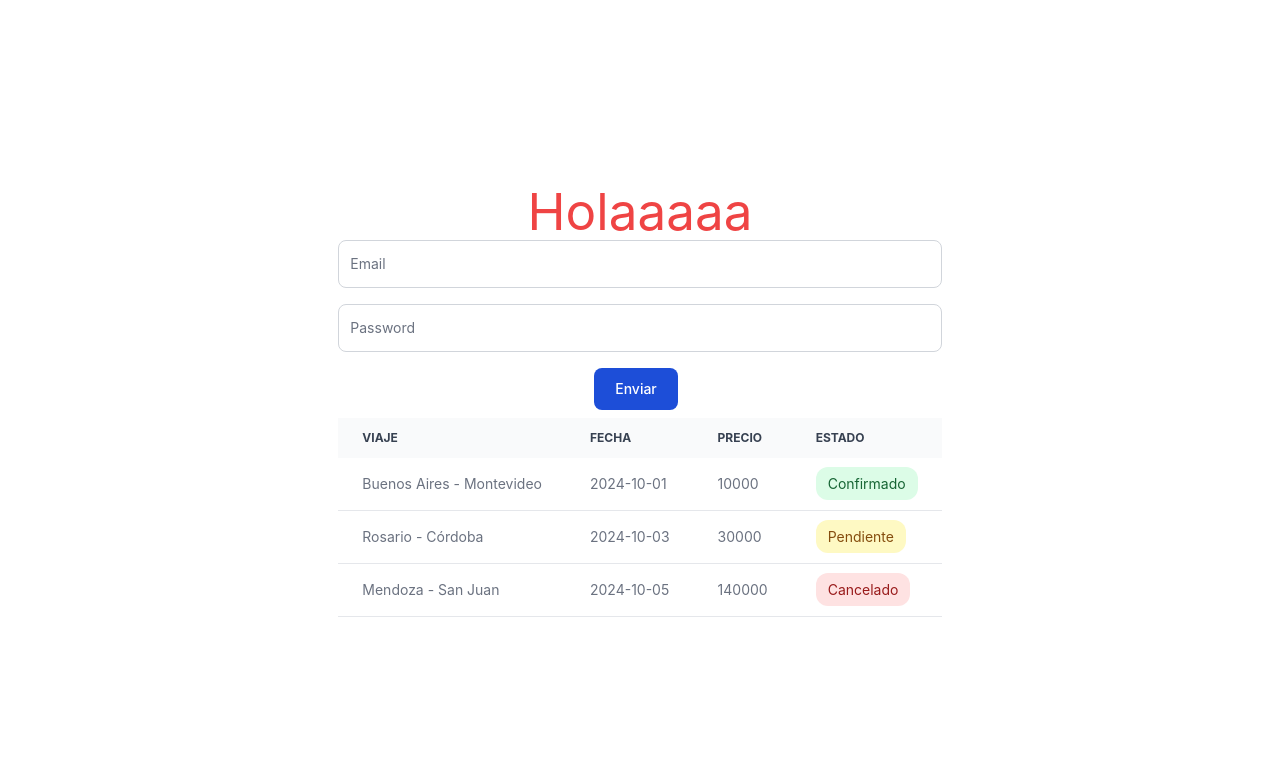
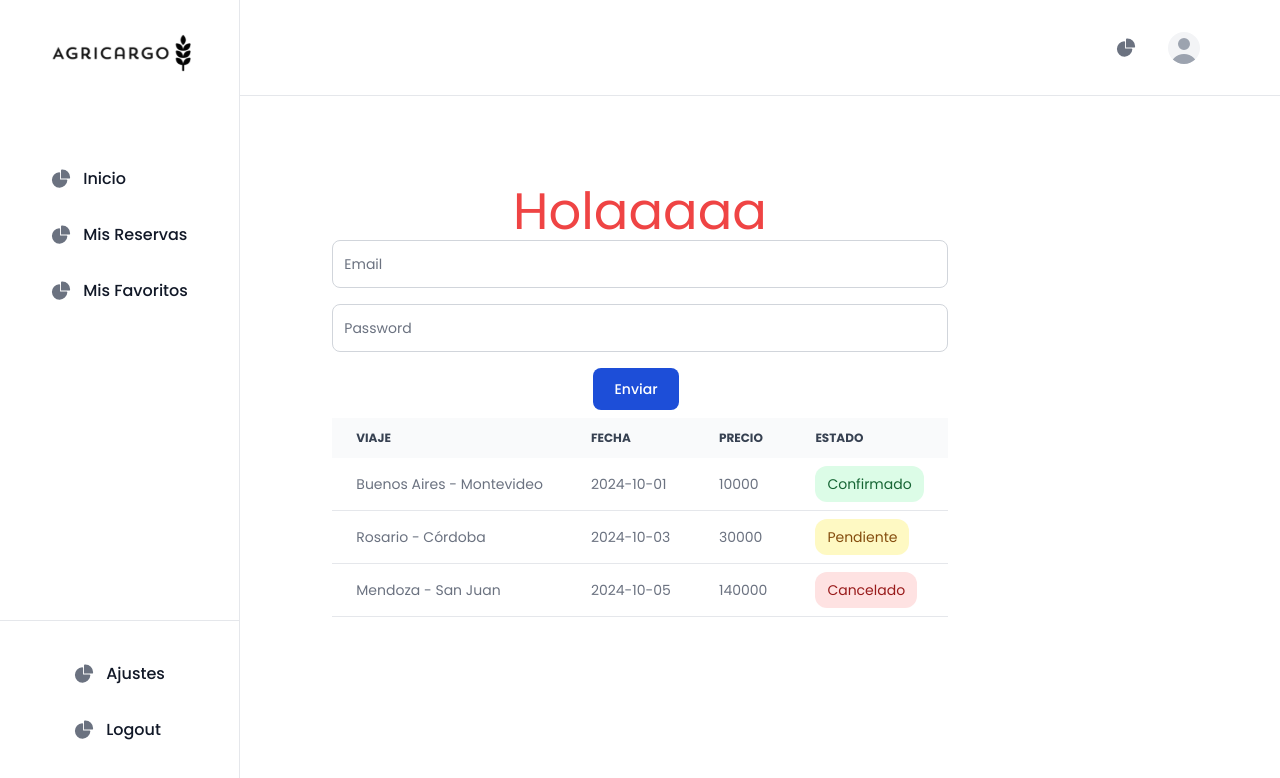
Before and after one commit to PalenaFrancisco/Agricargo-Frontend, a React (Vite) app: page /mis-favoritos in a window 1280 px wide. Shown: the top 778 px of the page. Built offline with nearby package versions, Linux system fonts and the light colour scheme.

Commit message:
sidebar component

```diff
--- a/package.json
+++ b/package.json
@@ -10,8 +10,10 @@
     "preview": "vite preview"
   },
   "dependencies": {
+    "@fontsource/poppins": "^5.1.0",
     "react": "^18.3.1",
-    "react-dom": "^18.3.1"
+    "react-dom": "^18.3.1",
+    "react-router-dom": "^6.26.2"
   },
   "devDependencies": {
     "@eslint/js": "^9.9.0",
--- a/src/App.jsx
+++ b/src/App.jsx
@@ -1,10 +1,20 @@
-import './App.css'
-import Button from './components/button/Button'
-import Input from './components/input/Input'
-import ReservationTable from './components/tables/ReservationTable'
+import "./App.css";
+import Button from "./components/button/Button";
+import Input from "./components/input/Input";
+import Sidebar from "./components/sidebar/Sidebar";
+import ReservationTable from "./components/tables/ReservationTable";
+import "@fontsource/poppins/100.css";
+import "@fontsource/poppins/200.css";
+import "@fontsource/poppins/300.css";
+import "@fontsource/poppins/400.css";
+import "@fontsource/poppins/500.css";
+import "@fontsource/poppins/600.css";
+import "@fontsource/poppins/700.css";
+import "@fontsource/poppins/800.css";
+import "@fontsource/poppins/900.css";
+import { BrowserRouter as Router, Routes} from "react-router-dom";
 
 function App() {
-
   const testReservationsData = {
     cols: ["Viaje", "Fecha", "Precio", "Estado"],
     elements: [
@@ -37,15 +47,19 @@ const testReservationsData = {
 
   return (
     <>
+      <Router>
+        <Sidebar userType={"cliente"}/>
+        <Routes>
+
+        </Routes>
         <h1 className="text-red-500">Holaaaaa</h1>
         <Input inputclass="mb-4">Email</Input>
         <Input inputclass="mb-4">Password</Input>
         <Button>Enviar</Button>
-      <ReservationTable
-        data={testReservationsData.elements}
-      />
+        <ReservationTable data={testReservationsData.elements} />
+      </Router>
     </>
   );
 }
 
-export default App
+export default App;
--- /dev/null
+++ b/src/components/sidebar/Sidebar.jsx
@@ -0,0 +1,133 @@
+import { NavLink } from "react-router-dom";
+import Logo from "../../assets/logo.svg";
+
+const Sidebar = ({ userType }) => {
+const menuOptions = {
+  cliente: {
+    paths: [
+      { name: "Inicio", path: "/" },
+      { name: "Mis Reservas", path: "/cliente/mis-reservas" },
+      { name: "Mis Favoritos", path: "/cliente/mis-favoritos" },
+    ],
+    other: [
+      { name: "Ajustes", path: "/cliente/soporte" },
+      { name: "Logout", path: "/cliente/configuracion" },
+    ],
+  },
+  empresa: {
+    paths: [
+      { name: "Viajes", path: "/empresa/viajes" },
+      { name: "Barcos", path: "/cliente/logout" },
+    ],
+    other: [
+      { name: "Ajustes", path: "/empresa/ajustes" },
+      { name: "Logout", path: "/empresa/logout" },
+    ],
+  },
+};
+
+  const mappedMenuOptions = menuOptions[userType].paths.map((menuOption, index) => (
+    <li key={index}>
+      <NavLink
+        to={menuOption.path}
+        className={({ isActive }) =>
+          `flex items-center px-4 py-3 text-gray-900 rounded-lg dark:text-white hover:transition-all hover:bg-gray-100 dark:hover:bg-gray-700 group ${
+            isActive
+              ? "text-white bg-blue-700 hover:bg-blue-800"
+              : "bg-transparent"
+          }`
+        }
+      >
+        <svg
+          className="w-5 h-5 text-gray-500 transition duration-75 dark:text-gray-400 group-hover:text-gray-900 dark:group-hover:text-white"
+          aria-hidden="true"
+          xmlns="http://www.w3.org/2000/svg"
+          fill="currentColor"
+          viewBox="0 0 22 21"
+        >
+          <path d="M16.975 11H10V4.025a1 1 0 0 0-1.066-.998 8.5 8.5 0 1 0 9.039 9.039.999.999 0 0 0-1-1.066h.002Z" />
+          <path d="M12.5 0c-.157 0-.311.01-.565.027A1 1 0 0 0 11 1.02V10h8.975a1 1 0 0 0 1-.935c.013-.188.028-.374.028-.565A8.51 8.51 0 0 0 12.5 0Z" />
+        </svg>
+        <span className="ms-3">{menuOption.name}</span>
+      </NavLink>
+    </li>
+  ));
+
+  const mappedMenuFooterOptions = menuOptions[userType].other.map(
+    (menuOption, index) => (
+      <li key={index}>
+        <NavLink
+          to={menuOption.path}
+          className="flex items-center px-4 py-3 text-gray-900 rounded-lg dark:text-white hover:transition-all hover:bg-gray-100 dark:hover:bg-gray-700 group"
+        >
+          <svg
+            className="w-5 h-5 text-gray-500 transition duration-75 dark:text-gray-400 group-hover:text-gray-900 dark:group-hover:text-white"
+            aria-hidden="true"
+            xmlns="http://www.w3.org/2000/svg"
+            fill="currentColor"
+            viewBox="0 0 22 21"
+          >
+            <path d="M16.975 11H10V4.025a1 1 0 0 0-1.066-.998 8.5 8.5 0 1 0 9.039 9.039.999.999 0 0 0-1-1.066h.002Z" />
+            <path d="M12.5 0c-.157 0-.311.01-.565.027A1 1 0 0 0 11 1.02V10h8.975a1 1 0 0 0 1-.935c.013-.188.028-.374.028-.565A8.51 8.51 0 0 0 12.5 0Z" />
+          </svg>
+          <span className="ms-3">{menuOption.name}</span>
+        </NavLink>
+      </li>
+    )
+  );
+
+  return (
+    <>
+      <nav className="w-full h-24 fixed top-0 left-0 z-30 flex justify-end items-center pr-20 bg-white border-b border-gray-200">
+        <div>
+          <ul className="flex items-center gap-8">
+            <li>
+              <svg
+                className="w-5 h-5 text-gray-500 transition duration-75 dark:text-gray-400 group-hover:text-gray-900 dark:group-hover:text-white"
+                aria-hidden="true"
+                xmlns="http://www.w3.org/2000/svg"
+                fill="currentColor"
+                viewBox="0 0 22 21"
+              >
+                <path d="M16.975 11H10V4.025a1 1 0 0 0-1.066-.998 8.5 8.5 0 1 0 9.039 9.039.999.999 0 0 0-1-1.066h.002Z" />
+                <path d="M12.5 0c-.157 0-.311.01-.565.027A1 1 0 0 0 11 1.02V10h8.975a1 1 0 0 0 1-.935c.013-.188.028-.374.028-.565A8.51 8.51 0 0 0 12.5 0Z" />
+              </svg>
+            </li>
+            <li>
+              <div className="relative size-8 overflow-hidden bg-gray-100 rounded-full dark:bg-gray-600">
+                <svg
+                  className="absolute size-10 text-gray-400 -left-1"
+                  fill="currentColor"
+                  viewBox="0 0 20 20"
+                  xmlns="http://www.w3.org/2000/svg"
+                >
+                  <path
+                    fillRule="evenodd"
+                    d="M10 9a3 3 0 100-6 3 3 0 000 6zm-7 9a7 7 0 1114 0H3z"
+                    clipRule="evenodd"
+                  ></path>
+                </svg>
+              </div>
+            </li>
+          </ul>
+        </div>
+      </nav>
+
+      <aside
+        className="fixed flex flex-col items-center justify-between top-0 left-0 z-40 w-60 h-screen transition-transform -translate-x-full bg-white border-r border-gray-200 sm:translate-x-0 dark:bg-gray-800 dark:border-gray-700"
+        aria-label="Sidebar"
+      >
+        <img src={Logo} alt="Logo de Agricargo" className="pt-8" />
+        <div className="h-3/4 pt-20 overflow-y-auto bg-white dark:bg-gray-800">
+          <ul className="space-y-2 font-medium">{mappedMenuOptions}</ul>
+        </div>
+
+        <div className="flex items-center justify-center h-1/4 w-full pb-4 overflow-y-auto bg-white dark:bg-gray-800 border-t border-gray-200">
+          <ul className="space-y-2 font-medium">{mappedMenuFooterOptions}</ul>
+        </div>
+      </aside>
+    </>
+  );
+};
+
+export default Sidebar;
--- a/src/index.css
+++ b/src/index.css
@@ -14,6 +14,10 @@
   text-rendering: optimizeLegibility;
   -webkit-font-smoothing: antialiased;
   -moz-osx-font-smoothing: grayscale;
+}
+
+body {
+  font-family: 'Poppins', sans-serif;
 }
 
 a {
```
Also changed, not shown: src/assets/logo.svg (added), 1 other file (tests, documents, lock files or other folders). Lines whose indentation alone changed are shown as unchanged.
